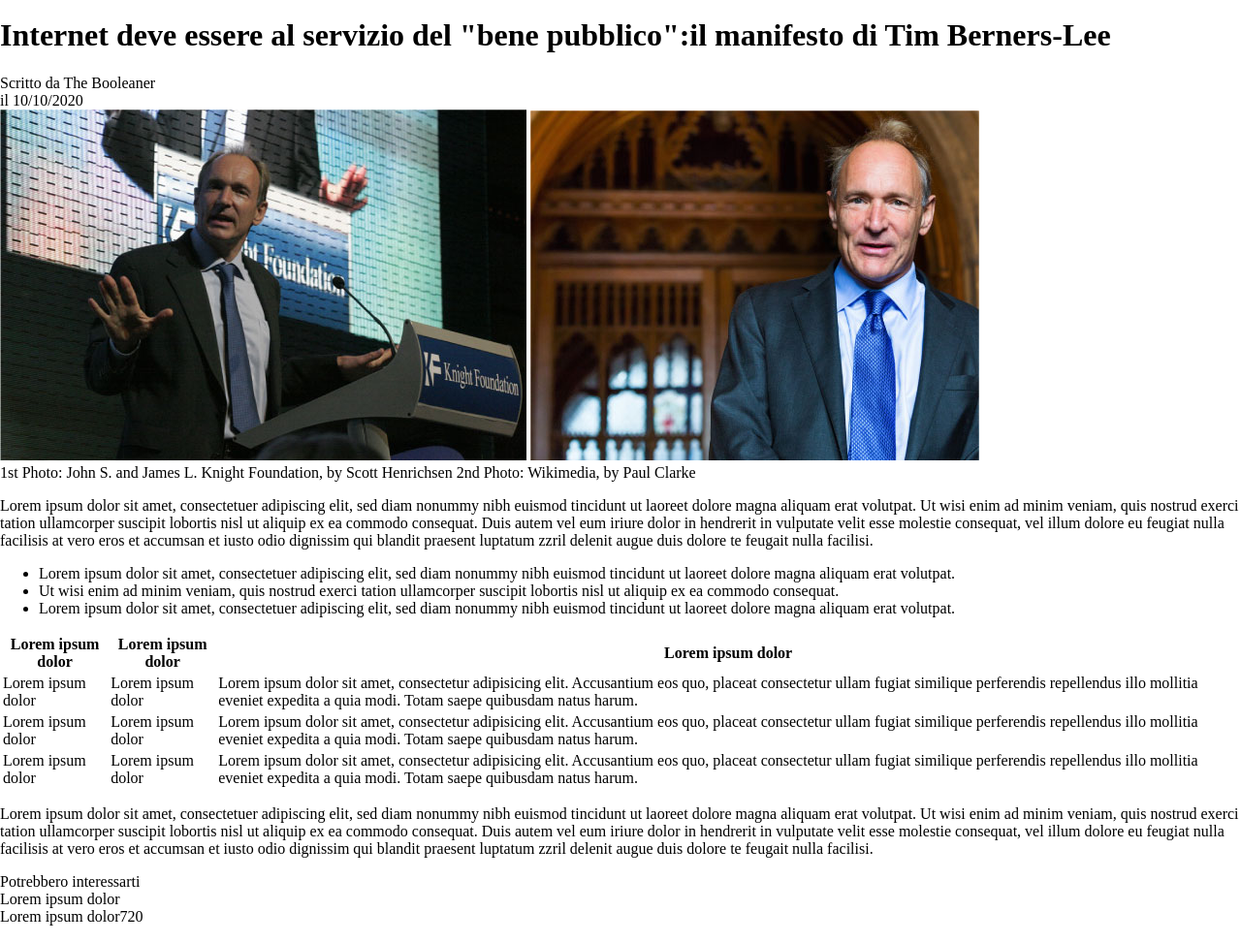
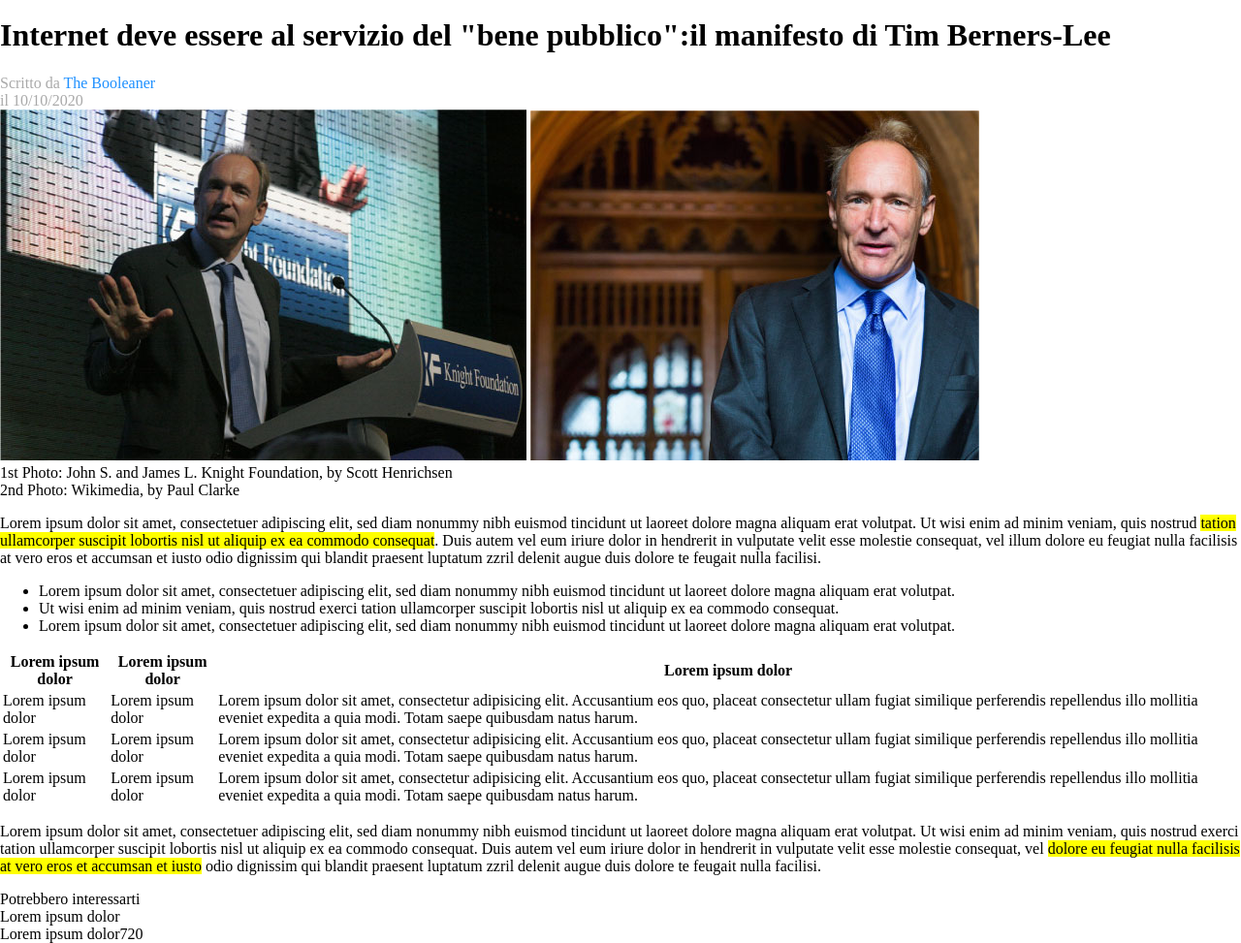
Before and after one commit to sonni46/html-css-booleaner, a plain HTML site: page index.html in a window 1280 px wide. Shown: the part 136-1109 px from the top of the page at 97% size. Drawn offline with Linux system fonts and the light colour scheme.

Commit message:
aggionamento sito

```diff
--- a/css/stile.css
+++ b/css/stile.css
@@ -7,10 +7,25 @@ body{
     background-image: url("../img/pattern.png");
     background-size: 20%;
     background-color: rgb(94, 94, 224);
-    padding: auto;
-
 }
 .logo{
     width: 20%;
     padding-top: 5%;
 }
+.scrittore{
+    color: darkgray;
+}
+.editore{
+    color: dodgerblue;
+}
+.data{
+    color: darkgray;
+}
+.giallo{
+    background-color:yellow;
+}
+/* tabella */
+
+
+
+/* fine tabella */
--- a/index.html
+++ b/index.html
@@ -20,10 +20,11 @@
         Berners-Lee
       </h1>
       <div>
-        <span>Scritto da The Booleaner</span>
+        <span class="scrittore">Scritto da </span>
+        <span class="editore">The Booleaner</span>
       </div>
       <div>
-        <span>il 10/10/2020</span>
+        <span class="data">il 10/10/2020</span>
       </div>
     </header>
     <!-- Fine Intestazione pagina -->
@@ -39,13 +40,13 @@
           >1st Photo: John S. and James L. Knight Foundation, by Scott
           Henrichsen</span
         >
-        <span>2nd Photo: Wikimedia, by Paul Clarke</span>
       </div>
+      <div><span>2nd Photo: Wikimedia, by Paul Clarke</span></div>
       <p>
         Lorem ipsum dolor sit amet, consectetuer adipiscing elit, sed diam
         nonummy nibh euismod tincidunt ut laoreet dolore magna aliquam erat
-        volutpat. Ut wisi enim ad minim veniam, quis nostrud exerci tation
-        ullamcorper suscipit lobortis nisl ut aliquip ex ea commodo consequat.
+        volutpat. Ut wisi enim ad minim veniam, quis nostrud <span class="giallo"> tation
+        ullamcorper suscipit lobortis nisl ut aliquip ex ea commodo consequat</span>.
         Duis autem vel eum iriure dolor in hendrerit in vulputate velit esse
         molestie consequat, vel illum dolore eu feugiat nulla facilisis at vero
         eros et accumsan et iusto odio dignissim qui blandit praesent luptatum
@@ -75,7 +76,7 @@
           <!-- Inizio tabella -->
           <table>
             <thead>
-              <tr>
+              <tr class="prima-colonna">
                 <th>Lorem ipsum dolor</th>
                 <th>Lorem ipsum dolor</th>
                 <th>Lorem ipsum dolor</th>
@@ -121,8 +122,8 @@
             volutpat. Ut wisi enim ad minim veniam, quis nostrud exerci tation
             ullamcorper suscipit lobortis nisl ut aliquip ex ea commodo
             consequat. Duis autem vel eum iriure dolor in hendrerit in vulputate
-            velit esse molestie consequat, vel illum dolore eu feugiat nulla
-            facilisis at vero eros et accumsan et iusto odio dignissim qui
+            velit esse molestie consequat, vel <span class="giallo"> dolore eu feugiat nulla
+            facilisis at vero eros et accumsan et iusto</span> odio dignissim qui
             blandit praesent luptatum zzril delenit augue duis dolore te feugait
             nulla facilisi.
           </p>
```
